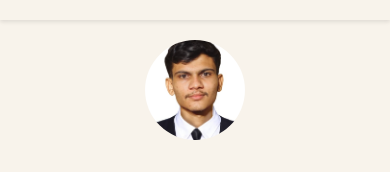
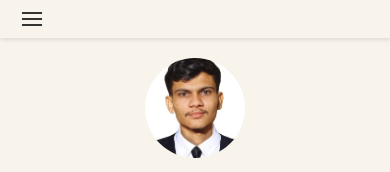
Before and after one commit to tusharsuthar108/Tushar_portfolio, a website: page index.html in a window 390 px wide. Shown: the top 172 px of the page. Drawn offline with Linux system fonts and the light colour scheme.

Commit message:
index.html

```diff
--- a/index.html
+++ b/index.html
@@ -12,16 +12,15 @@
     <!-- Navbar -->
     <nav class="navbar">
         <!-- Hamburger Menu -->
-      <div class="hamburger-menu" id="hamburger-menu">
-        <div class="line"></div>
-        <div class="line"></div>
-        <div class="line"></div>
+        <div class="navbar-toggle" id="hamburger-menu">
+            <div class="bar"></div>
+            <div class="bar"></div>
+            <div class="bar"></div>
         </div>
 
         <!-- Navbar Links -->
         <ul class="navbar-menu" id="navbar-menu">
             <li><a href="about.html" target="_blank">About Me</a></li>
-        <!-- About Me opens in new tab -->
             <li><a href="skills.html" target="_blank">Skills</a></li>
             <li><a href="#services">Services</a></li>
             <li><a href="cv.html" target="_blank">CV</a></li>
@@ -43,5 +42,15 @@
             </div>
         </div>
     </div>
+
+    <script>
+        // JavaScript to toggle the navbar menu
+        const hamburgerMenu = document.getElementById('hamburger-menu');
+        const navbarMenu = document.getElementById('navbar-menu');
+
+        hamburgerMenu.addEventListener('click', () => {
+            navbarMenu.classList.toggle('active');
+        });
+    </script>
 </body>
 </html>
```
Lines whose indentation alone changed are shown as unchanged.
